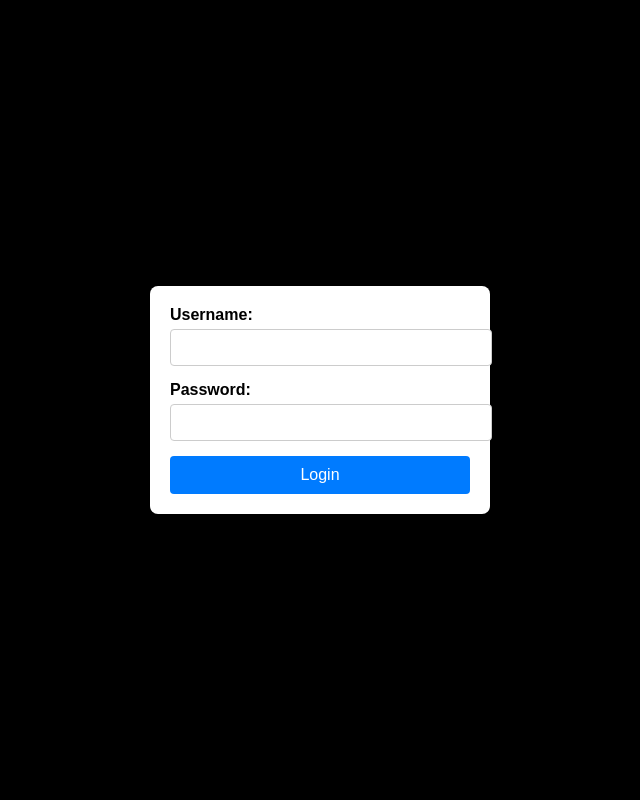
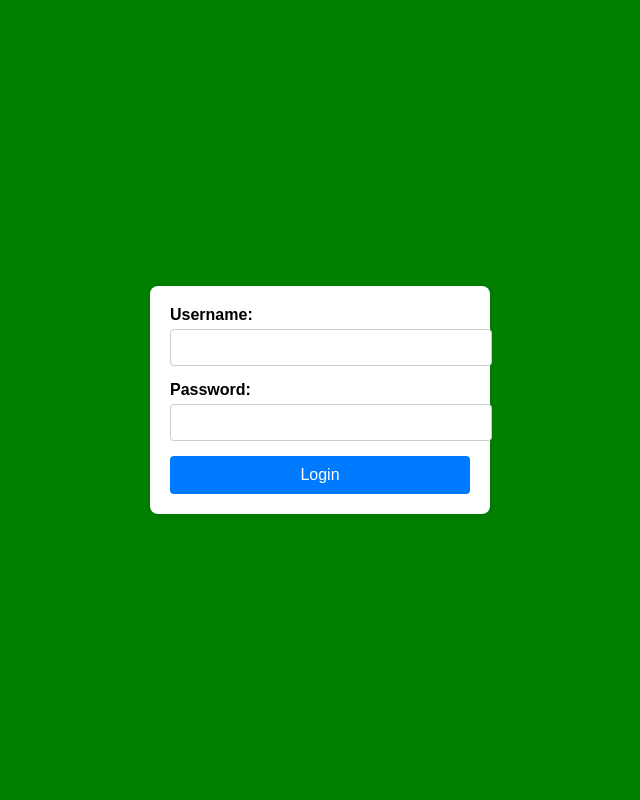
Before and after one commit to dionysm/CarsDatabanken, a Flask app: template templates/login.html in a window 1280 px wide. Shown: the whole page, without its empty margins (320-960 px from the left). Run offline with Flask 3, Linux system fonts and the light colour scheme; the template is opened without the code that fills it, so the values that code supplies are empty.

Commit message:
hintergrund

```diff
--- a/templates/login.html
+++ b/templates/login.html
@@ -13,7 +13,7 @@
             align-items: center;
             height: 100vh;
             margin: 0;
-            background-color: black;
+            background-color: green;
             font-family: Arial, sans-serif;
         }
         form {
```
